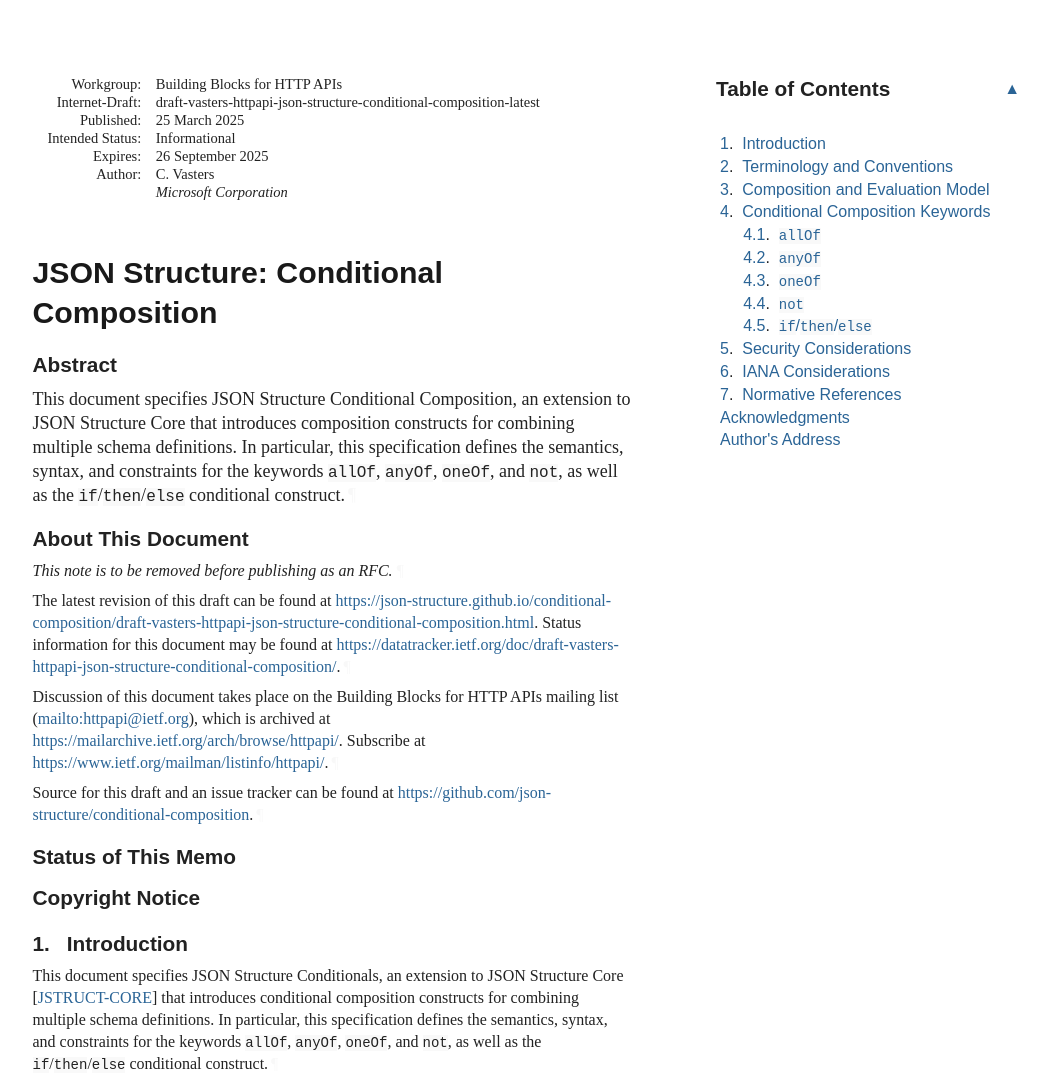
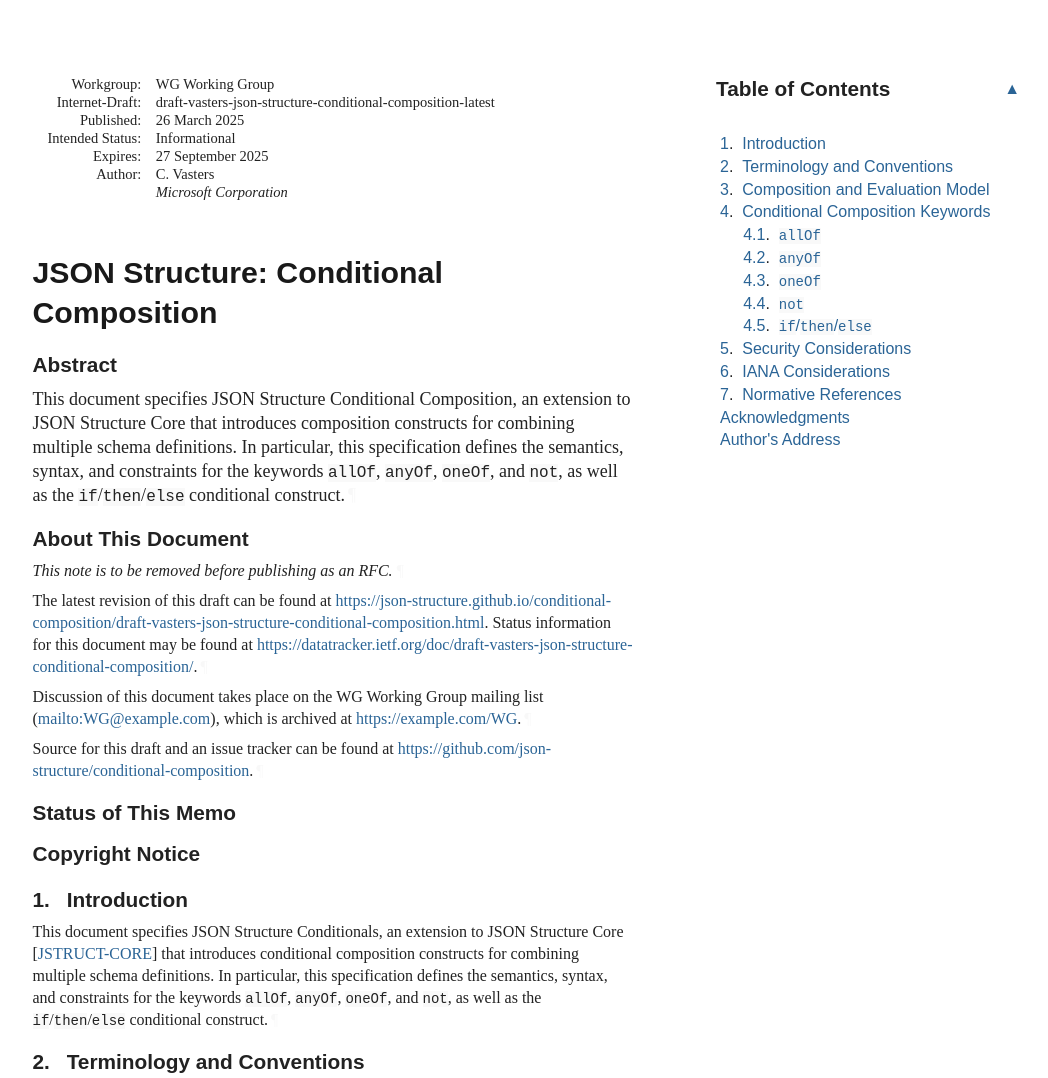
Before and after one commit to json-structure/conditional-composition, a plain HTML site: page draft-vasters-json-structure-conditional-composition.html in a window 1280 px wide. Shown: the top 1078 px of the page, without its empty margins (92-1140 px from the left). Drawn offline with Linux system fonts and the light colour scheme; a web font is replaced by a local one.

Commit message:
Script updating gh-pages from eecc8b0. [ci skip]

```diff
--- a/draft-vasters-httpapi-json-structure-conditional-composition.html
+++ b/draft-vasters-json-structure-conditional-composition.html
@@ -16,7 +16,7 @@ as well as the  if / then / else  conditional construct.
 <meta content="xml2rfc 3.28.0" name="generator">
 <meta content="JSON" name="keyword">
 <meta content="schema" name="keyword">
-<meta content="draft-vasters-httpapi-json-structure-conditional-composition-latest" name="ietf.draft">
+<meta content="draft-vasters-json-structure-conditional-composition-latest" name="ietf.draft">
 <!-- Generator version information:
   xml2rfc 3.28.0
     Python 3.12.9
@@ -32,7 +32,7 @@ as well as the  if / then / else  conditional construct.
     setuptools 70.3.0
     wcwidth 0.2.13
 -->
-<link href="draft-vasters-httpapi-json-structure-conditional-composition.xml" rel="alternate" type="application/rfc+xml">
+<link href="draft-vasters-json-structure-conditional-composition.xml" rel="alternate" type="application/rfc+xml">
 <link href="#copyright" rel="license">
 <style type="text/css">@font-face {
   font-family: 'Lora';
@@ -1053,7 +1053,7 @@ svg :is([fill="white"], [fill^="#fff"]) {
 </tr></thead>
 <tfoot><tr>
 <td class="left">Vasters</td>
-<td class="center">Expires 26 September 2025</td>
+<td class="center">Expires 27 September 2025</td>
 <td class="right">[Page]</td>
 </tr></tfoot>
 </table>
@@ -1061,17 +1061,17 @@ svg :is([fill="white"], [fill^="#fff"]) {
 <div id="internal-metadata" class="document-information">
 <dl id="identifiers">
 <dt class="label-workgroup">Workgroup:</dt>
-<dd class="workgroup">Building Blocks for HTTP APIs</dd>
+<dd class="workgroup">WG Working Group</dd>
 <dt class="label-internet-draft">Internet-Draft:</dt>
-<dd class="internet-draft">draft-vasters-httpapi-json-structure-conditional-composition-latest</dd>
+<dd class="internet-draft">draft-vasters-json-structure-conditional-composition-latest</dd>
 <dt class="label-published">Published:</dt>
 <dd class="published">
-<time datetime="2025-03-25" class="published">25 March 2025</time>
+<time datetime="2025-03-26" class="published">26 March 2025</time>
     </dd>
 <dt class="label-intended-status">Intended Status:</dt>
 <dd class="intended-status">Informational</dd>
 <dt class="label-expires">Expires:</dt>
-<dd class="expires"><time datetime="2025-09-26">26 September 2025</time></dd>
+<dd class="expires"><time datetime="2025-09-27">27 September 2025</time></dd>
 <dt class="label-authors">Author:</dt>
 <dd class="authors">
 <div class="author">
@@ -1096,13 +1096,12 @@ as well as the <code>if</code>/<code>then</code>/<code>else</code> conditional c
       </h2>
 <p id="section-note.1-1">This note is to be removed before publishing as an RFC.<a href="#section-note.1-1" class="pilcrow">¶</a></p>
 <p id="section-note.1-2">
-        The latest revision of this draft can be found at <span><a href="https://json-structure.github.io/conditional-composition/draft-vasters-httpapi-json-structure-conditional-composition.html">https://json-structure.github.io/conditional-composition/draft-vasters-httpapi-json-structure-conditional-composition.html</a></span>.
-        Status information for this document may be found at <span><a href="https://datatracker.ietf.org/doc/draft-vasters-httpapi-json-structure-conditional-composition/">https://datatracker.ietf.org/doc/draft-vasters-httpapi-json-structure-conditional-composition/</a></span>.<a href="#section-note.1-2" class="pilcrow">¶</a></p>
+        The latest revision of this draft can be found at <span><a href="https://json-structure.github.io/conditional-composition/draft-vasters-json-structure-conditional-composition.html">https://json-structure.github.io/conditional-composition/draft-vasters-json-structure-conditional-composition.html</a></span>.
+        Status information for this document may be found at <span><a href="https://datatracker.ietf.org/doc/draft-vasters-json-structure-conditional-composition/">https://datatracker.ietf.org/doc/draft-vasters-json-structure-conditional-composition/</a></span>.<a href="#section-note.1-2" class="pilcrow">¶</a></p>
 <p id="section-note.1-3">
         Discussion of this document takes place on the
-        Building Blocks for HTTP APIs  mailing list (<span><a href="mailto:httpapi@ietf.org">mailto:httpapi@ietf.org</a></span>),
-        which is archived at <span><a href="https://mailarchive.ietf.org/arch/browse/httpapi/">https://mailarchive.ietf.org/arch/browse/httpapi/</a></span>.
-        Subscribe at <span><a href="https://www.ietf.org/mailman/listinfo/httpapi/">https://www.ietf.org/mailman/listinfo/httpapi/</a></span>.<a href="#section-note.1-3" class="pilcrow">¶</a></p>
+        WG Working Group mailing list (<span><a href="mailto:WG@example.com">mailto:WG@example.com</a></span>),
+        which is archived at <span><a href="https://example.com/WG">https://example.com/WG</a></span>.<a href="#section-note.1-3" class="pilcrow">¶</a></p>
 <p id="section-note.1-4">Source for this draft and an issue tracker can be found at
         <span><a href="https://github.com/json-structure/conditional-composition">https://github.com/json-structure/conditional-composition</a></span>.<a href="#section-note.1-4" class="pilcrow">¶</a></p>
 </section>
@@ -1125,7 +1124,7 @@ as well as the <code>if</code>/<code>then</code>/<code>else</code> conditional c
         time. It is inappropriate to use Internet-Drafts as reference
         material or to cite them other than as "work in progress."<a href="#section-boilerplate.1-3" class="pilcrow">¶</a></p>
 <p id="section-boilerplate.1-4">
-        This Internet-Draft will expire on 26 September 2025.<a href="#section-boilerplate.1-4" class="pilcrow">¶</a></p>
+        This Internet-Draft will expire on 27 September 2025.<a href="#section-boilerplate.1-4" class="pilcrow">¶</a></p>
 </section>
 </div>
 <div id="copyright">
@@ -1520,7 +1519,7 @@ as well as the <code>if</code>/<code>then</code>/<code>else</code> conditional c
 <dl class="references">
 <dt id="JSTRUCT-CORE">[JSTRUCT-CORE]</dt>
       <dd>
-<span class="refAuthor">Vasters, C.</span>, <span class="refTitle">"JSON Structure Core"</span>, <span>n.d.</span>, <span>&lt;<a href="https://json-structure.github.io/core/draft-vasters-httpapi-json-structure-core.html">https://json-structure.github.io/core/draft-vasters-httpapi-json-structure-core.html</a>&gt;</span>. </dd>
+<span class="refAuthor">Vasters, C.</span>, <span class="refTitle">"JSON Structure Core"</span>, <span>n.d.</span>, <span>&lt;<a href="https://json-structure.github.io/core/draft-vasters-json-structure-core.html">https://json-structure.github.io/core/draft-vasters-json-structure-core.html</a>&gt;</span>. </dd>
 <dd class="break"></dd>
 <dt id="RFC2119">[RFC2119]</dt>
       <dd>
```
Also changed, not shown: index.html (+4 -4 lines), draft-vasters-json-structure-conditional-composition.txt.
